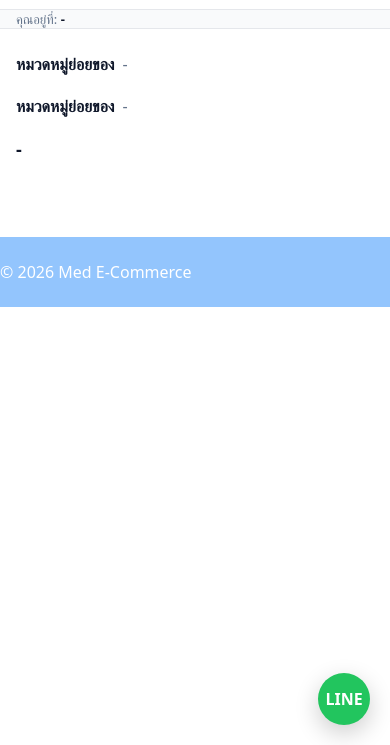
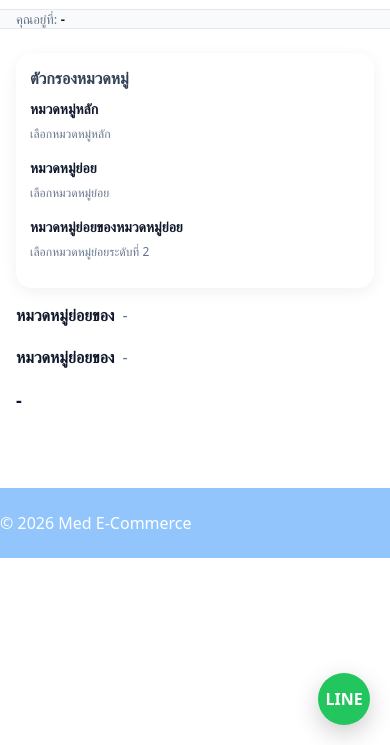
Before and after one commit to medecom34-ui/web-med, a plain HTML site: page docs/category.html in a window 390 px wide. Shown: the part 99-844 px from the top of the page. Drawn offline with Linux system fonts and the light colour scheme; no server answers.

Commit message:
fix home layout

```diff
--- a/docs/assets/css/catmobile.css
+++ b/docs/assets/css/catmobile.css
@@ -25,14 +25,26 @@
   /* =========================
      LAYOUT
      ========================= */
+
   .category-layout{
     display:block;
   }
 
+  /* ❗ แสดง aside กลับมา แต่ไม่เป็น sidebar */
   .category-layout > aside{
-    display:none;
+    display:block;
+    width:100%;
+    padding:0 16px;
+    margin-bottom:16px;
   }
 
+  /* filter card ให้ดูเป็น mobile box */
+  .category-layout > aside .filter-card{
+    border-radius:16px;
+    padding:14px;
+  }
+
+  /* content */
   .category-layout > section{
     width:100%;
     padding:0 16px;
@@ -50,16 +62,18 @@
     padding:6px 10px;
   }
 
+  /* =========================
+     TITLE
+     ========================= */
   .category-title{
     font-size:18px;
     margin:12px 0 16px;
   }
 
   /* =========================
-     🔥 PRODUCT GRID (FINAL FIX)
+     PRODUCT GRID (FINAL)
      ========================= */
 
-  /* 1️⃣ ฆ่า flex จาก main.css */
   #productGrid{
     display:grid !important;
     grid-template-columns:repeat(2, minmax(0,1fr));
@@ -67,7 +81,6 @@
     width:100%;
   }
 
-  /* 2️⃣ ฆ่า flex child ทุกตัว */
   #productGrid > .product-card{
     display:block !important;
     width:100% !important;
@@ -75,27 +88,25 @@
     flex:none !important;
   }
 
-  /* 3️⃣ การ์ด = หน้า HOME */
+  /* การ์ด = หน้า HOME */
   #productGrid .product-card{
     padding:10px;
     border-radius:14px;
   }
 
-  /* รูป */
   #productGrid .product-card .img{
     height:130px;
     border-radius:12px;
   }
 
-  /* ชื่อ */
   #productGrid .product-card .name{
     font-size:13px;
     line-height:1.35;
     min-height:36px;
   }
 
-  /* ราคา */
   #productGrid .product-card .price{
     font-size:14px;
   }
+
 }
```
